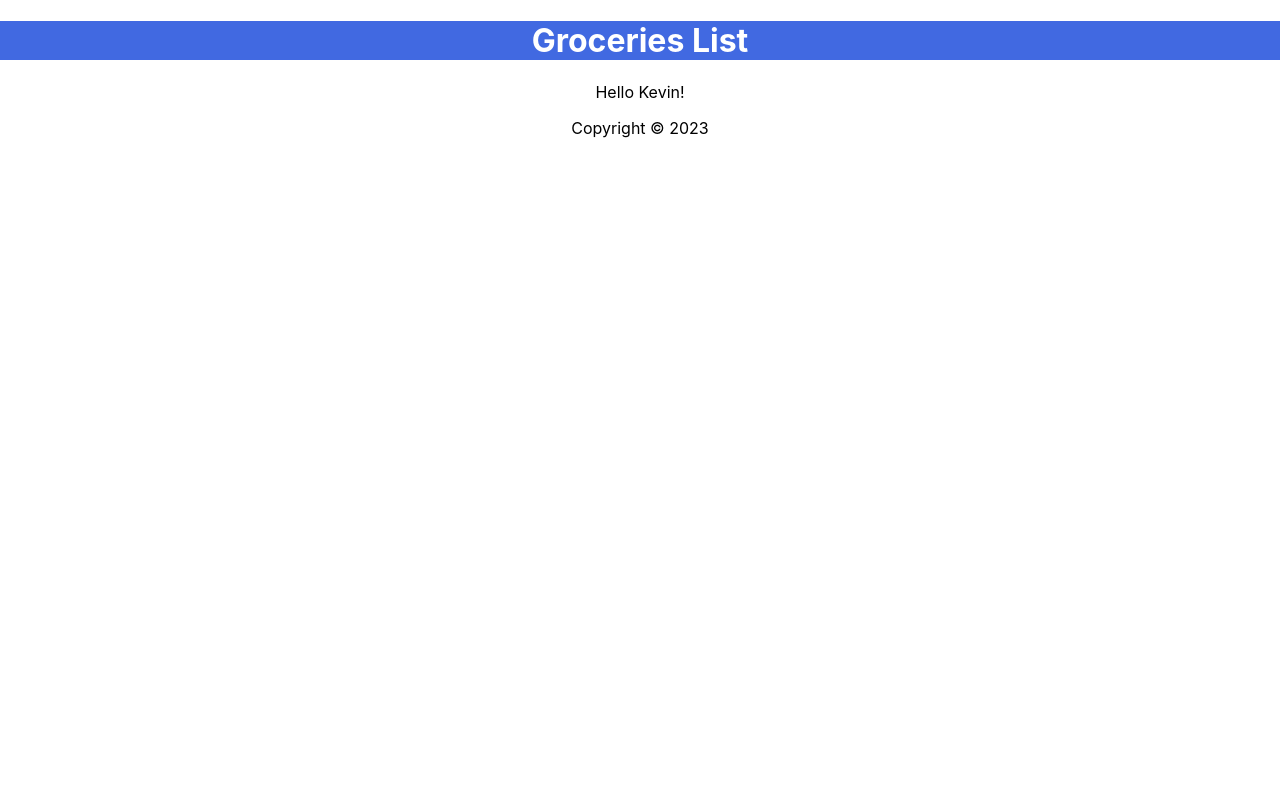
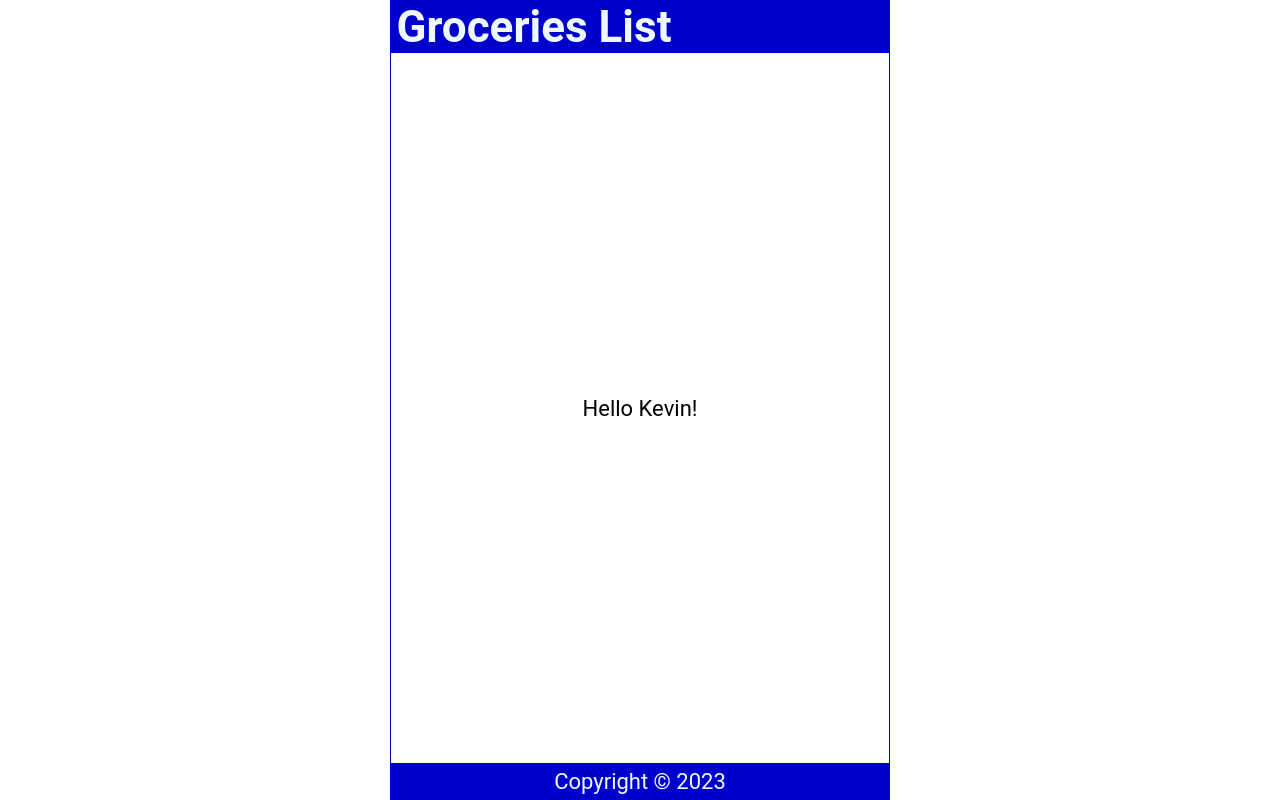
Before and after one commit to alindaByamukama/react-projects, a React (Create React App) app in the folder my-app-dir/my-react-app/: page / in a window 1280 px wide. Built offline with nearby package versions, Linux system fonts and the light colour scheme.

Commit message:
add css style to index, remove inline styles from header, delete app css file and logo

```diff
--- a/my-app-dir/my-react-app/src/App.css
+++ /dev/null
@@ -1,38 +0,0 @@
-.App {
-  text-align: center;
-}
-
-.App-logo {
-  height: 40vmin;
-  pointer-events: none;
-}
-
-@media (prefers-reduced-motion: no-preference) {
-  .App-logo {
-    animation: App-logo-spin infinite 20s linear;
-  }
-}
-
-.App-header {
-  background-color: #282c34;
-  min-height: 100vh;
-  display: flex;
-  flex-direction: column;
-  align-items: center;
-  justify-content: center;
-  font-size: calc(10px + 2vmin);
-  color: white;
-}
-
-.App-link {
-  color: #61dafb;
-}
-
-@keyframes App-logo-spin {
-  from {
-    transform: rotate(0deg);
-  }
-  to {
-    transform: rotate(360deg);
-  }
-}
--- a/my-app-dir/my-react-app/src/App.js
+++ b/my-app-dir/my-react-app/src/App.js
@@ -1,4 +1,3 @@
-import './App.css';
 import Header from './Header';
 import Content from './Content';
 import Footer from './Footer';
--- a/my-app-dir/my-react-app/src/Header.js
+++ b/my-app-dir/my-react-app/src/Header.js
@@ -1,13 +1,9 @@
 import React from 'react'
 
 const Header = () => {
-  const headerStyle = {
-    backgroundColor: 'royalblue',
-    color: '#ffff'
-  };
 
   return (
-    <header style={headerStyle}>
+    <header>
         <h1>Groceries List</h1>
     </header>
   )
--- a/my-app-dir/my-react-app/src/index.css
+++ b/my-app-dir/my-react-app/src/index.css
@@ -1,13 +1,59 @@
+* {
+  margin: 0;
+  padding: 0;
+  box-sizing: border-box;
+}
+
+html {
+  font-size: 22px;
+}
+
 body {
-  margin: 0;
-  font-family: -apple-system, BlinkMacSystemFont, 'Segoe UI', 'Roboto', 'Oxygen',
+  min-height: 100vh;
+  font-family: 'Roboto', 'Oxygen',
     'Ubuntu', 'Cantarell', 'Fira Sans', 'Droid Sans', 'Helvetica Neue',
     sans-serif;
   -webkit-font-smoothing: antialiased;
   -moz-osx-font-smoothing: grayscale;
 }
 
-code {
-  font-family: source-code-pro, Menlo, Monaco, Consolas, 'Courier New',
-    monospace;
+.App {
+  display: flex;
+  flex-direction: column;
+  justify-content: center;
+  align-items: center;
+  height: 100vh;
+  width: 100%;
+  max-width: 500px;
+  border: 1px solid mediumblue;
+  margin: auto;
 }
+
+header {
+  width: 100%;
+  padding: 0 0.25em;
+  background-color: mediumblue;
+  color: aliceblue;
+  display: flex;
+  justify-content: space-between;
+  align-items: center;
+}
+
+main {
+  width: 100%;
+  display: flex;
+  flex-direction: column;
+  flex-grow: 1;
+  justify-content: center;
+  align-items: center;
+  overflow-y: auto;
+}
+
+footer {
+  width: 100%;
+  padding: 0.25em;
+  background-color: mediumblue;
+  color: aliceblue;
+  display: grid;
+  place-content: center;
+}
```
Also changed, not shown: my-app-dir/my-react-app/src/logo.svg (deleted).
